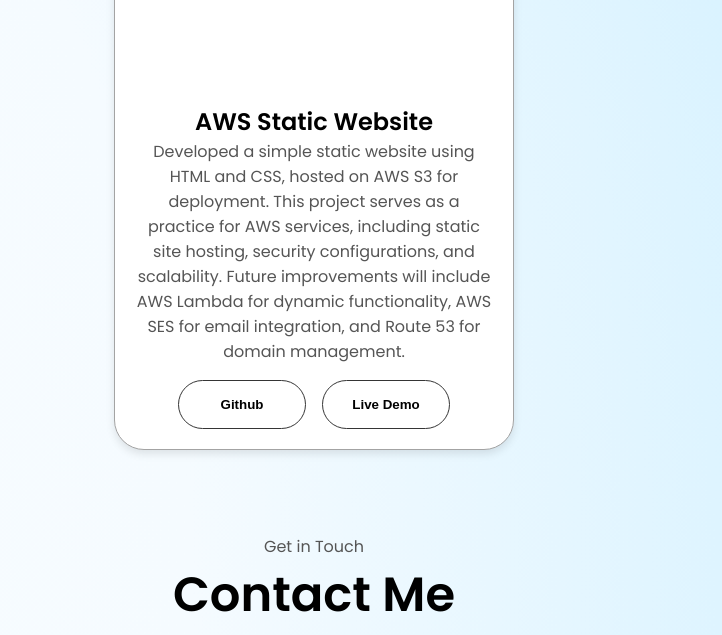
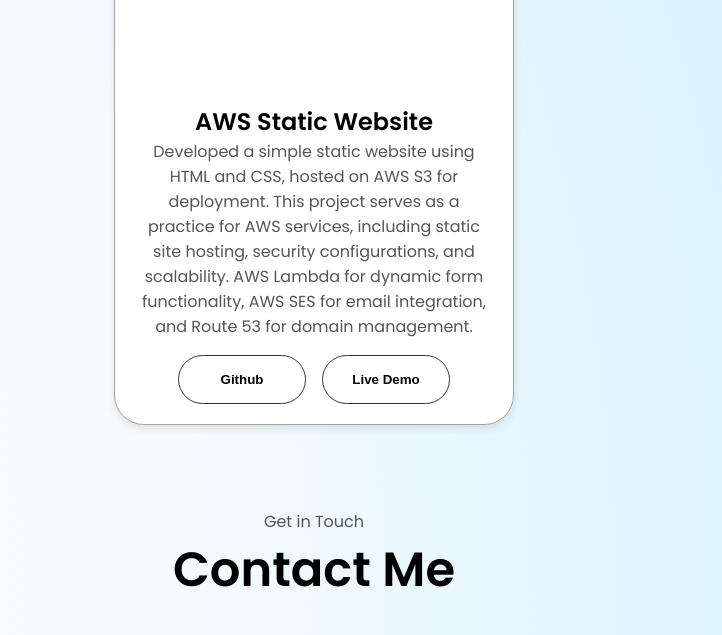
Before and after one commit to salmankhanmsk786/salmankhanmsk786.github.io, a website: page index.html in a window 1280 px wide. Shown: the part 6180-6815 px from the top of the page, without its empty margins (326-1048 px from the left). Drawn offline with nearby package versions, Linux system fonts and the light colour scheme.

```diff
--- a/index.html
+++ b/index.html
@@ -914,7 +914,7 @@
       <h2 class="experience sub-title project-title">AWS Static Website
       </h2>
       <p class="project-description">
-        Developed a simple static website using HTML and CSS, hosted on AWS S3 for deployment. This project serves as a practice for AWS services, including static site hosting, security configurations, and scalability. Future improvements will include AWS Lambda for dynamic functionality, AWS SES for email integration, and Route 53 for domain management.
+        Developed a simple static website using HTML and CSS, hosted on AWS S3 for deployment. This project serves as a practice for AWS services, including static site hosting, security configurations, and scalability. AWS Lambda for dynamic form functionality,  AWS SES for email integration, and Route 53 for domain management.
 </p>
       <div class="btn-container">
         <button
```
